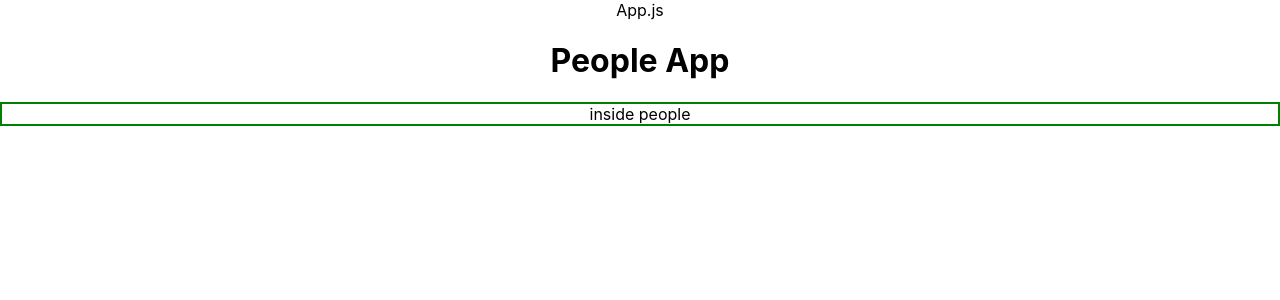
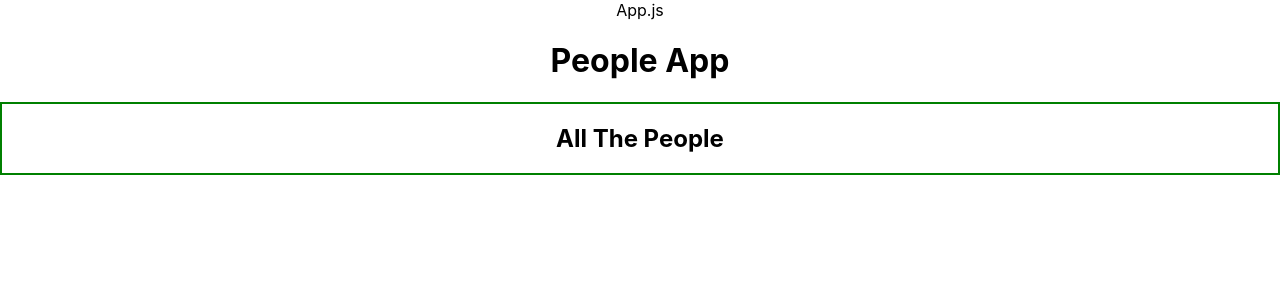
Before and after one commit to chris-ferrell/express-react-frontend, a React (Create React App) app: page / in a window 1280 px wide. Shown: the top 300 px of the page. Built offline with nearby package versions, Linux system fonts and the light colour scheme.

Commit message:
setting up for fetch

```diff
--- a/src/pages/People.js
+++ b/src/pages/People.js
@@ -4,7 +4,9 @@ import './People.css'
 function People() {
     return (
 		<div className="people">
-					  inside people
+			<h2>All The People </h2>
+			{/* render the people */}
+
 		</div>
 	)
 }
```
